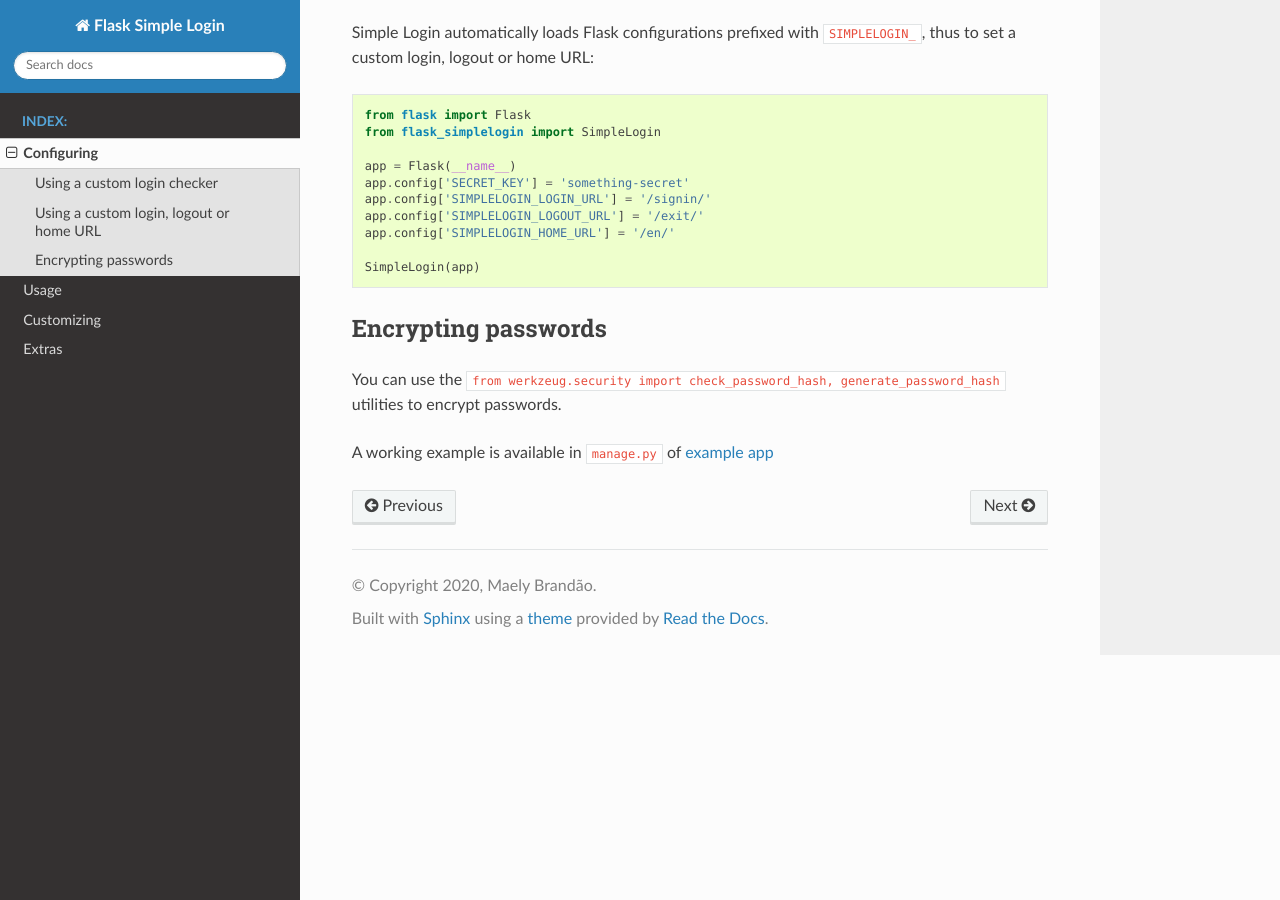
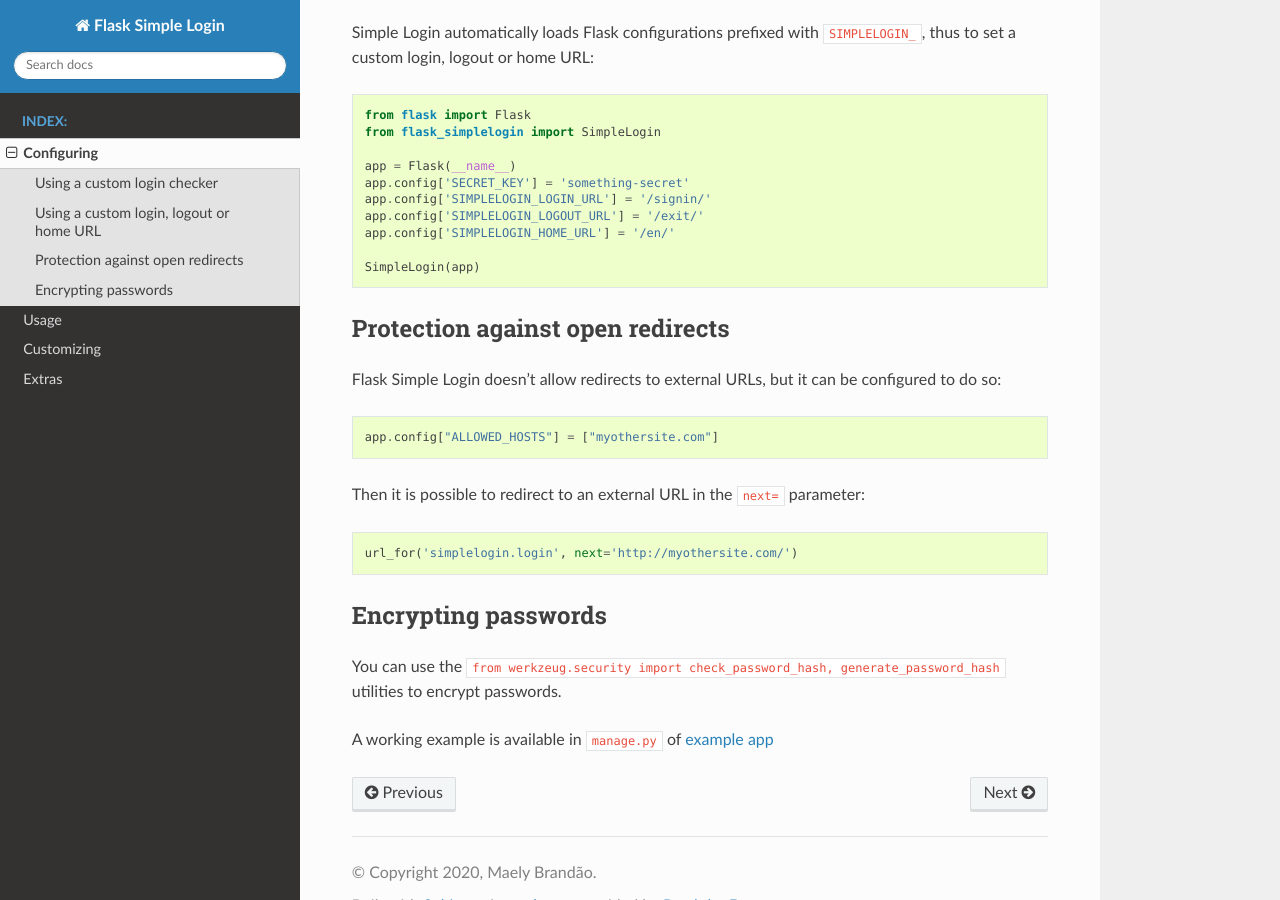
Before and after one commit to flask-extensions/Flask-SimpleLogin, a Sphinx documentation site: the page built from docs/configuring.md, in a window 1280 px wide and 900 px high, scrolled down 1180 px. Built offline with Sphinx 7.4.7 and the Read the Docs theme 2.0.0, drawn with Linux system fonts in a browser that asks for light colours.

Commit message:
Add ability to specify ALLOWED_HOSTS
USeful when site has multiple domains.

````diff
--- a/docs/configuring.md
+++ b/docs/configuring.md
@@ -71,6 +71,20 @@
 SimpleLogin(app)
 ```
 
+## Protection against open redirects
+
+Flask Simple Login doesn't allow redirects to external URLs, but it can be configured to do so:
+
+```py
+app.config["ALLOWED_HOSTS"] = ["myothersite.com"]
+```
+
+Then it is possible to redirect to an external URL in the `next=` parameter:
+
+```py
+url_for('simplelogin.login', next='http://myothersite.com/')
+```
+
 ## Encrypting passwords
 
 You can use the `from werkzeug.security import check_password_hash, generate_password_hash` utilities to encrypt passwords.
--- a/flask_simplelogin/__init__.py
+++ b/flask_simplelogin/__init__.py
@@ -313,7 +313,10 @@
 
         host_url = urlparse(request.host_url)
         redirect_url = urlparse(urljoin(request.host_url, destiny))
-        if not host_url.netloc == redirect_url.netloc:
+        if (
+            not host_url.netloc == redirect_url.netloc
+            and redirect_url.netloc not in self.app.config.get("ALLOWED_HOSTS", [])
+        ):
             return abort(400, "Invalid next url, can only redirect to the same host")
 
         if is_logged_in():
````
Also changed, not shown: 1 other file.
